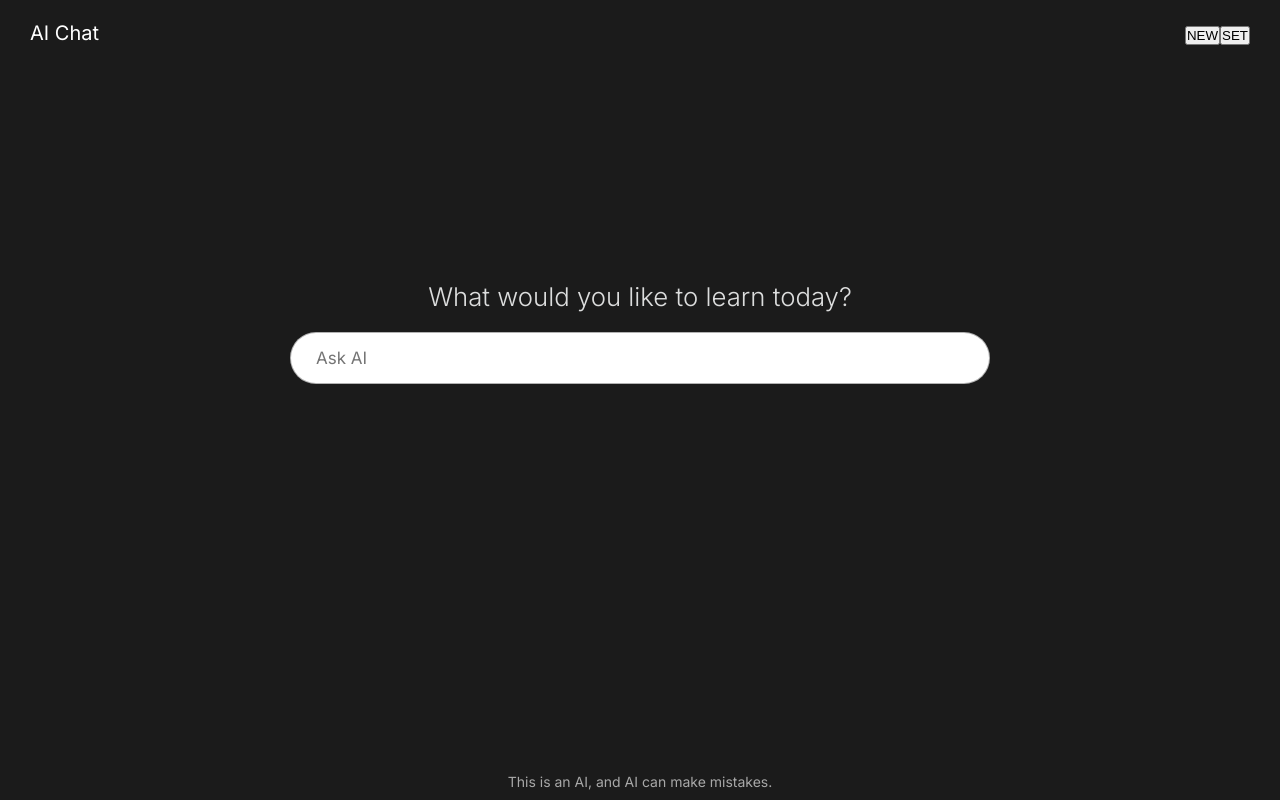
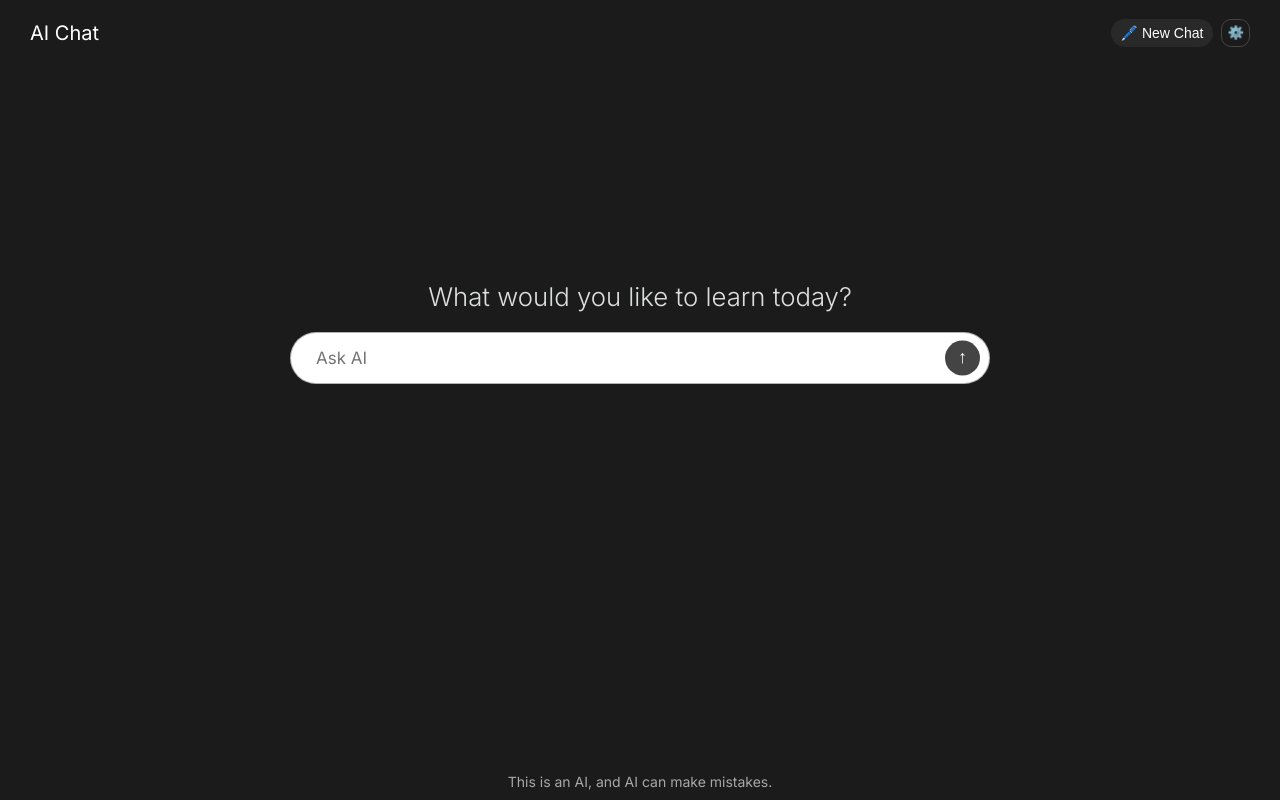
Before and after one commit to abdullahghazi-swe/AI-chat-app, a React (Vite) app: page / in a window 1280 px wide. Built offline with nearby package versions, Linux system fonts and the light colour scheme.

Commit message:
Updated buttons layout

```diff
--- a/src/App.css
+++ b/src/App.css
@@ -28,6 +28,41 @@ header {
   font-size: 20px;
 }
 
+.options {
+  display: flex;
+  gap: 8px;
+}
+
+.options .new-chat {
+  background: rgb(41, 41, 41);
+  color: white;
+  border: none;
+  cursor: pointer;
+  padding: 6px 10px;
+  font-size: 14px;
+  border-radius: 16px;
+}
+
+.options .new-chat:hover {
+  background: rgb(54, 54, 54);
+}
+
+.options .new-chat:active {
+  background: rgb(68, 68, 68);
+}
+
+.options .setting {
+  background: transparent;
+  border: 1px solid rgb(68, 68, 68);
+  border-radius: 10px;
+  padding: 0 5px;
+  cursor: pointer;
+}
+
+.options .setting:hover {
+  background: rgb(44, 44, 44);
+}
+
 main {
   display: flex;
   flex-direction: column;
@@ -54,6 +89,10 @@ h3 {
   margin-bottom: 20px;
 }
 
+form {
+  position: relative;
+}
+
 input {
   padding: 15px 25px;
   width: 700px;
@@ -63,3 +102,19 @@ input {
   font-family: inherit;
   outline: none;
 }
+
+form > button {
+  position: absolute;
+  right: 10px;
+  top: 50%;
+  transform: translateY(-50%);
+  background-color: rgb(68, 68, 68);
+  color: white;
+  height: 35px;
+  width: 35px;
+  border-radius: 50%;
+  border: none;
+  font-size: 18px;
+  padding-bottom: 2px;
+  cursor: pointer;
+}
--- a/src/components/Form.jsx
+++ b/src/components/Form.jsx
@@ -3,6 +3,7 @@ export default function Form() {
         <div>
             <form>
                 <input type="text" placeholder="Ask AI"/>
+                <button>↑</button>
             </form>
         </div>
     )
--- a/src/components/Header.jsx
+++ b/src/components/Header.jsx
@@ -3,8 +3,8 @@ export default function Header() {
         <header>
             <div className="logo">AI Chat</div>
             <div className="options">
-                <button>NEW</button>
-                <button>SET</button>
+                <button className="new-chat">🖊️ New Chat</button>
+                <button className="setting">⚙️</button>
             </div>
         </header>
     )
```
